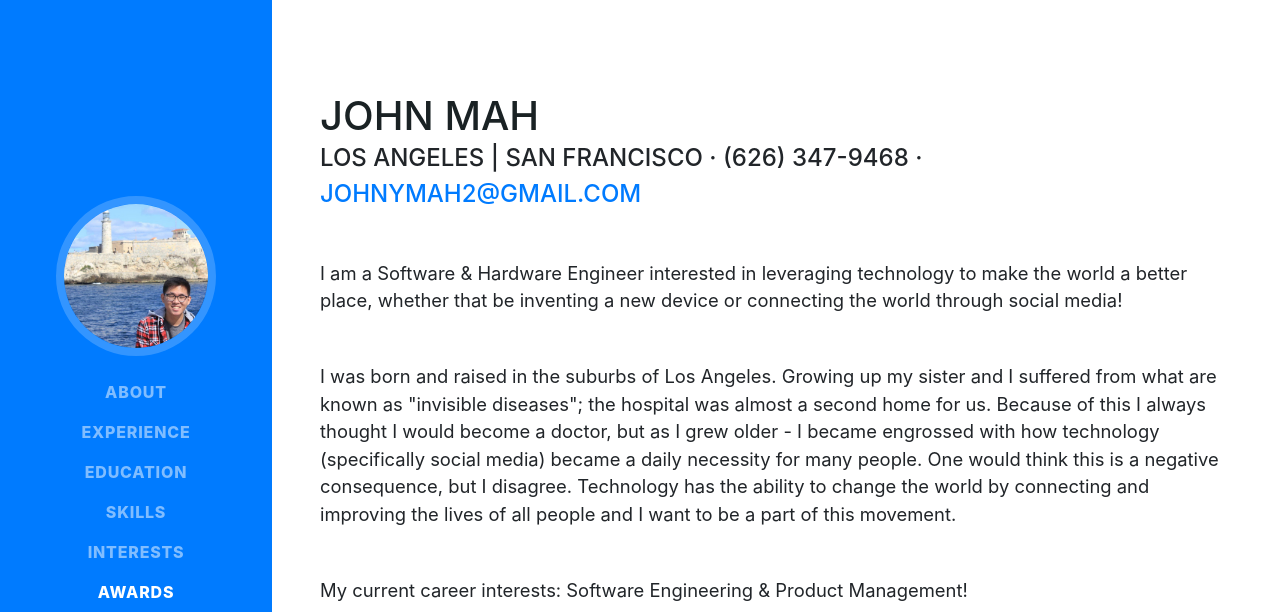
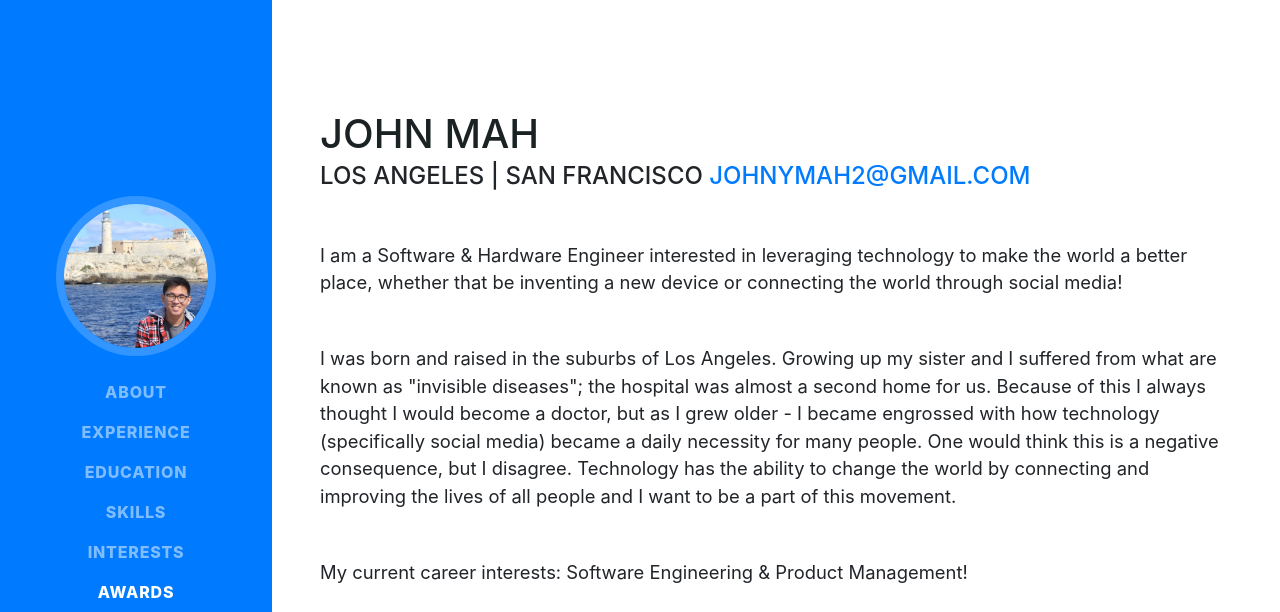
Before and after one commit to johnymah/johnymah.github.io, a website with bundled scripts: page index.html in a window 1280 px wide. Shown: the top 612 px of the page. Built offline with nearby package versions, Linux system fonts and the light colour scheme; a web font is replaced by a local one.

Commit message:
Update index.html

```diff
--- a/index.html
+++ b/index.html
@@ -65,7 +65,7 @@
       <div class="w-100">
         <h1 class="mb-0">John Mah
         </h1>
-        <div class="subheading mb-5"> LOS ANGELES | SAN FRANCISCO · (626) 347-9468 ·
+        <div class="subheading mb-5"> LOS ANGELES | SAN FRANCISCO
           <a href="mailto:johnymah2@gmail.com">johnymah2@gmail.com</a>
         </div>
         <p class="lead mb-5">I am a Software & Hardware Engineer interested in leveraging technology to make the world a better place, whether that be inventing a new device or connecting the world through social media!</p>
```
